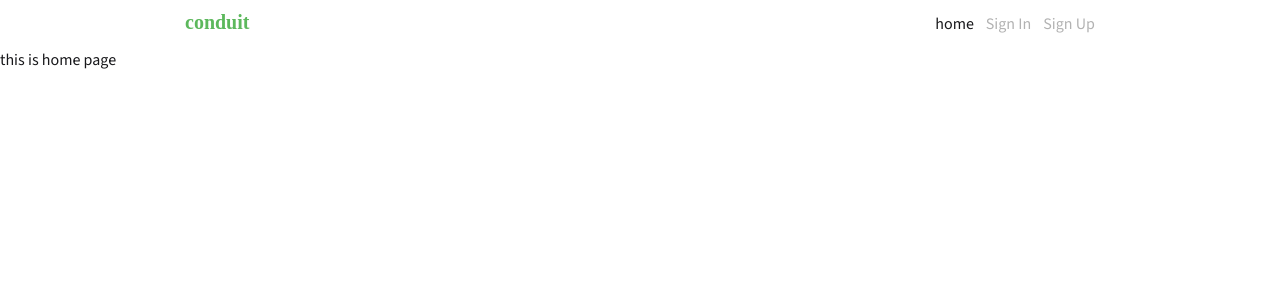
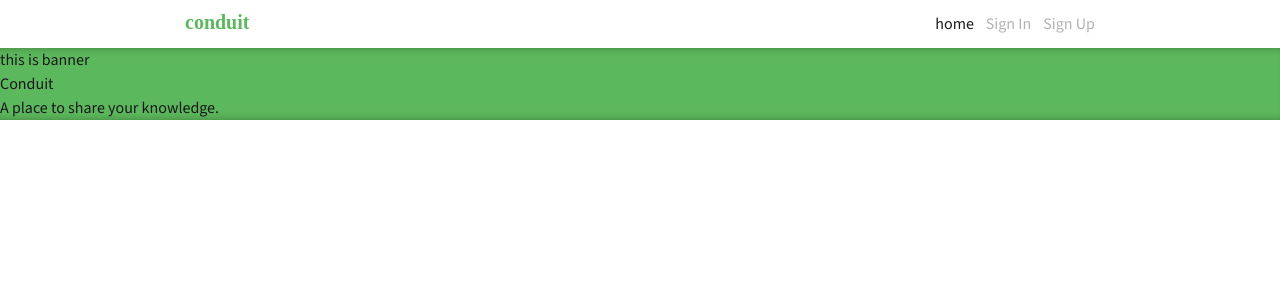
Before and after one commit to allworldg/vue3-realworld, a Vue app: page / in a window 1280 px wide. Shown: the top 300 px of the page. Built offline with nearby package versions, Linux system fonts and the light colour scheme; a web font is replaced by a local one.

Commit message:
add box-shadow

```diff
--- a/src/views/home.vue
+++ b/src/views/home.vue
@@ -1,6 +1,14 @@
 <template>
   <div class="">
-    this is home page
+    <div
+      class="bg-[#5cb85c] shadow-[0px_8px_8px_-8px_inset_rgb(0,0,0,0.3),0px_-8px_8px_-8px_inset_rgb(0,0,0,0.3)]"
+    >
+      this is banner
+      <div>
+        <h1>Conduit</h1>
+        <p>A place to share your knowledge.</p>
+      </div>
+    </div>
   </div>
 </template>
 
```
